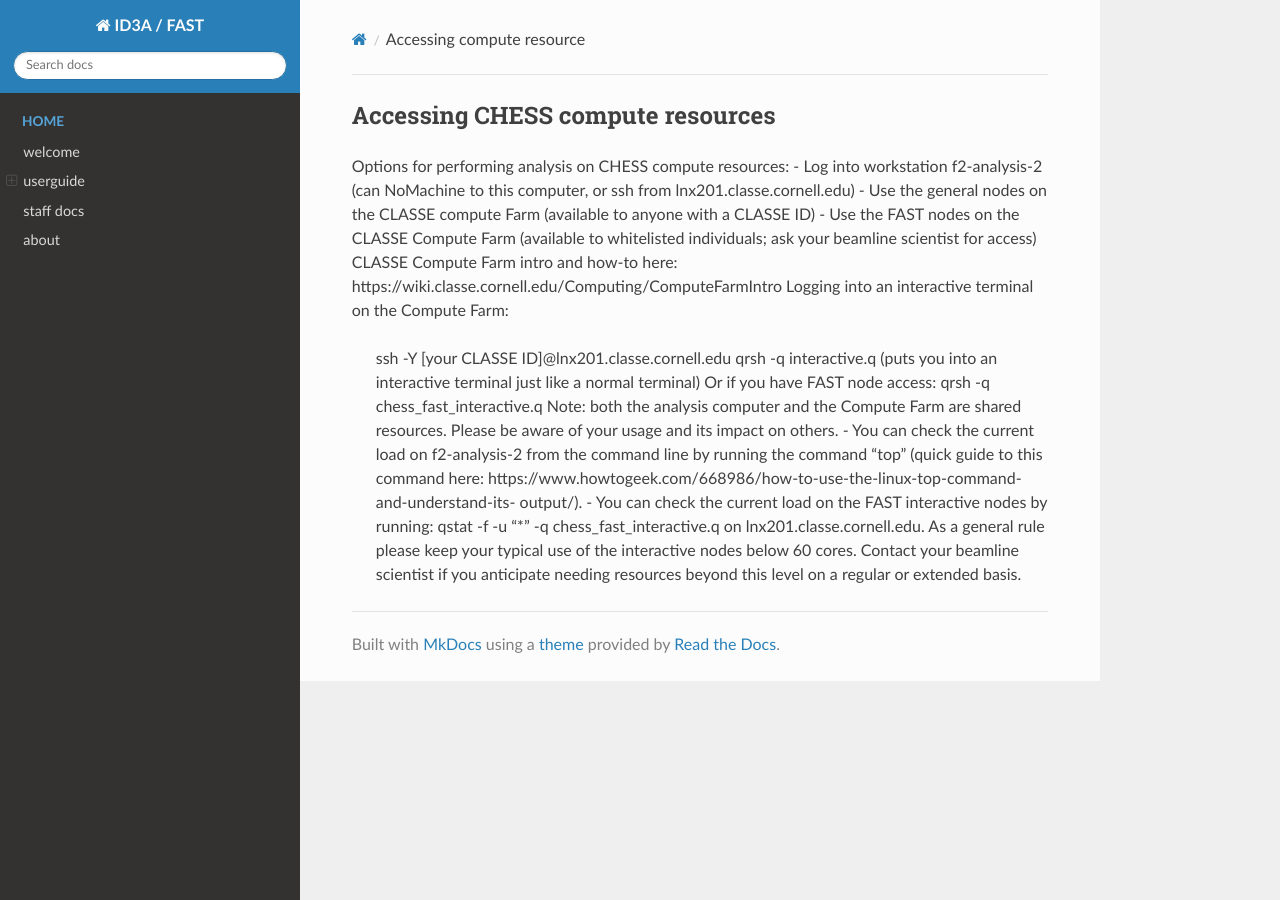
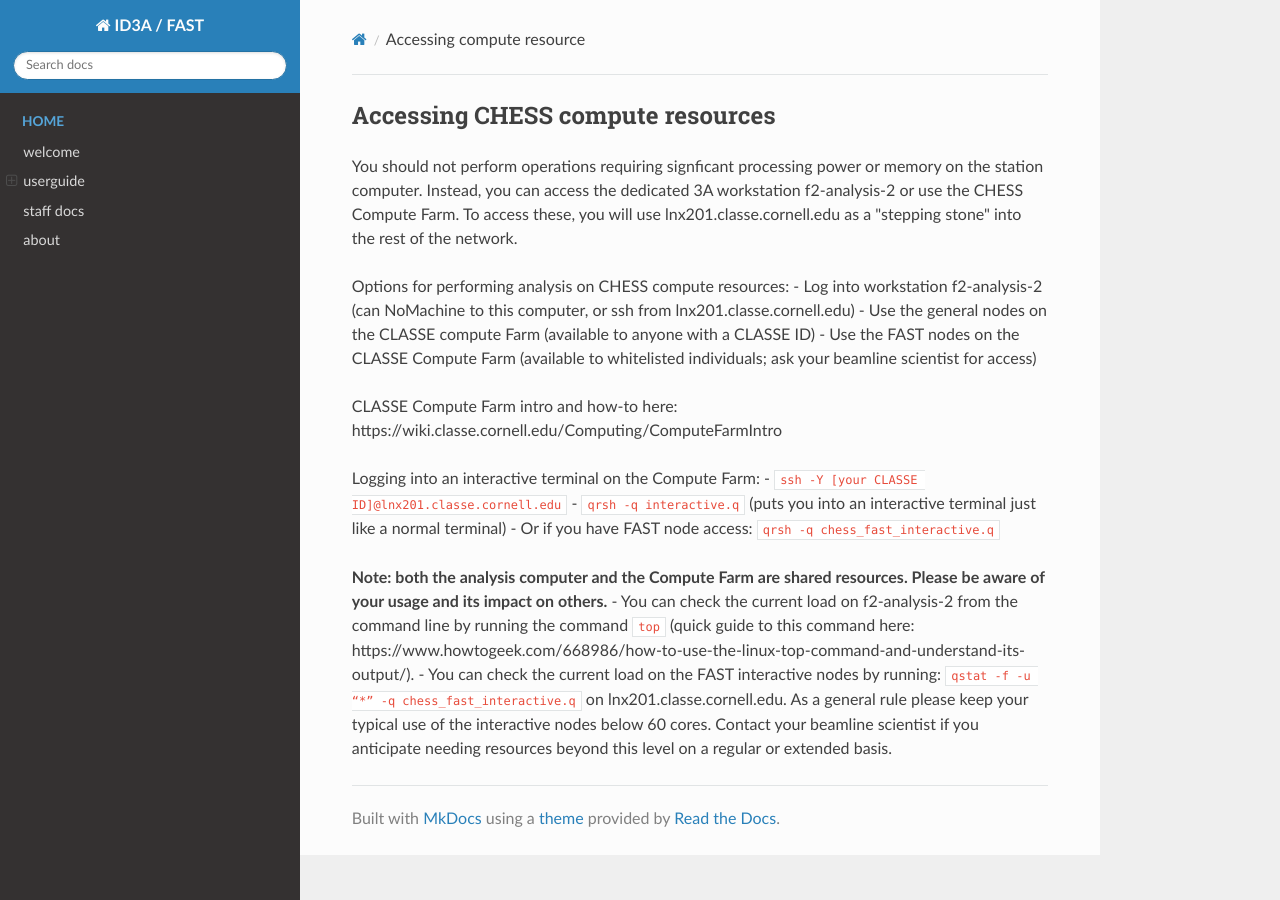
Before and after one commit to ksg52/CHESS-ID3A-FAST, an MkDocs documentation site: the page built from docs/userguide/compute/accessing_compute_resource.md, in a window 1280 px wide. Built offline with MkDocs 1.6.1, drawn with Linux system fonts in a browser that asks for light colours; nearby versions of some CDN libraries.

Commit message:
Update accessing_compute_resource.md

````diff
--- a/docs/userguide/compute/accessing_compute_resource.md
+++ b/docs/userguide/compute/accessing_compute_resource.md
@@ -1,25 +1,20 @@
 ## Accessing CHESS compute resources
+You should not perform operations requiring signficant processing power or memory on the station computer. Instead, you can access the dedicated 3A workstation f2-analysis-2 or use the CHESS Compute Farm. To access these, you will use lnx201.classe.cornell.edu as a "stepping stone" into the rest of the network.
+
 Options for performing analysis on CHESS compute resources:
-- Log into workstation f2-analysis-2 (can NoMachine to this computer, or ssh from
-lnx201.classe.cornell.edu)
+- Log into workstation f2-analysis-2 (can NoMachine to this computer, or ssh from lnx201.classe.cornell.edu)
 - Use the general nodes on the CLASSE compute Farm (available to anyone with a CLASSE ID)
-- Use the FAST nodes on the CLASSE Compute Farm (available to whitelisted individuals; ask your
-beamline scientist for access)
-CLASSE Compute Farm intro and how-to here:
-https://wiki.classe.cornell.edu/Computing/ComputeFarmIntro
+- Use the FAST nodes on the CLASSE Compute Farm (available to whitelisted individuals; ask your beamline scientist for access)
+
+
+CLASSE Compute Farm intro and how-to here: https://wiki.classe.cornell.edu/Computing/ComputeFarmIntro
+
+
 Logging into an interactive terminal on the Compute Farm:
-> ssh -Y [your CLASSE ID]@lnx201.classe.cornell.edu
-> qrsh -q interactive.q (puts you into an interactive terminal just like a normal terminal)
-Or if you have FAST node access:
-> qrsh -q chess_fast_interactive.q
-Note: both the analysis computer and the Compute Farm are shared resources. Please be aware of your
-usage and its impact on others.
-- You can check the current load on f2-analysis-2 from the command line by running the
-command “top” (quick guide to this command here:
-https://www.howtogeek.com/668986/how-to-use-the-linux-top-command-and-understand-its-
-output/).
-- You can check the current load on the FAST interactive nodes by running:
-> qstat -f -u “*” -q chess_fast_interactive.q
-on lnx201.classe.cornell.edu. As a general rule please keep your typical use of the interactive
-nodes below 60 cores. Contact your beamline scientist if you anticipate needing resources
-beyond this level on a regular or extended basis.
+- ```ssh -Y [your CLASSE ID]@lnx201.classe.cornell.edu```
+- ```qrsh -q interactive.q``` (puts you into an interactive terminal just like a normal terminal)
+- Or if you have FAST node access: ```qrsh -q chess_fast_interactive.q```
+
+**Note: both the analysis computer and the Compute Farm are shared resources. Please be aware of your usage and its impact on others.**
+- You can check the current load on f2-analysis-2 from the command line by running the command ```top``` (quick guide to this command here: https://www.howtogeek.com/668986/how-to-use-the-linux-top-command-and-understand-its-output/).
+- You can check the current load on the FAST interactive nodes by running: ```qstat -f -u “*” -q chess_fast_interactive.q``` on lnx201.classe.cornell.edu. As a general rule please keep your typical use of the interactive nodes below 60 cores. Contact your beamline scientist if you anticipate needing resources beyond this level on a regular or extended basis.
````
